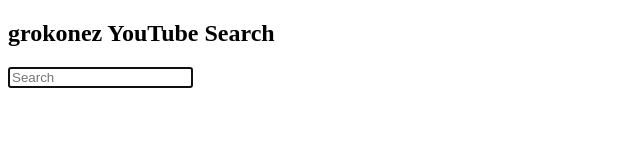
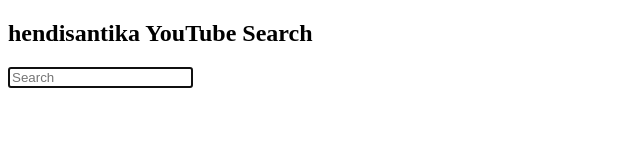
Before and after one commit to hendisantika/angular-searchbox-example, an Angular app: page / in a window 1280 px wide. Shown: the top 160 px of the page, without its empty margins (0-640 px from the left). Built offline with nearby package versions, Linux system fonts and the light colour scheme.

Commit message:
#14 - Bug Fix error on import model

```diff
--- a/src/app/app.component.html
+++ b/src/app/app.component.html
@@ -1,6 +1,6 @@
 <div class='container'>
   <div class="page-header">
-    <h2>grokonez YouTube Search
+    <h2>hendisantika YouTube Search
       <img *ngIf="loading" src='assets/images/loading.gif' style="float: right;"/>
     </h2>
   </div>
--- a/src/app/youtube/video-detail.model.ts
+++ b/src/app/youtube/video-detail.model.ts
@@ -1,4 +1,4 @@
-export class VideoDetailModel {
+export class VideoDetail {
   id: string;
   title: string;
   description: string;
```
